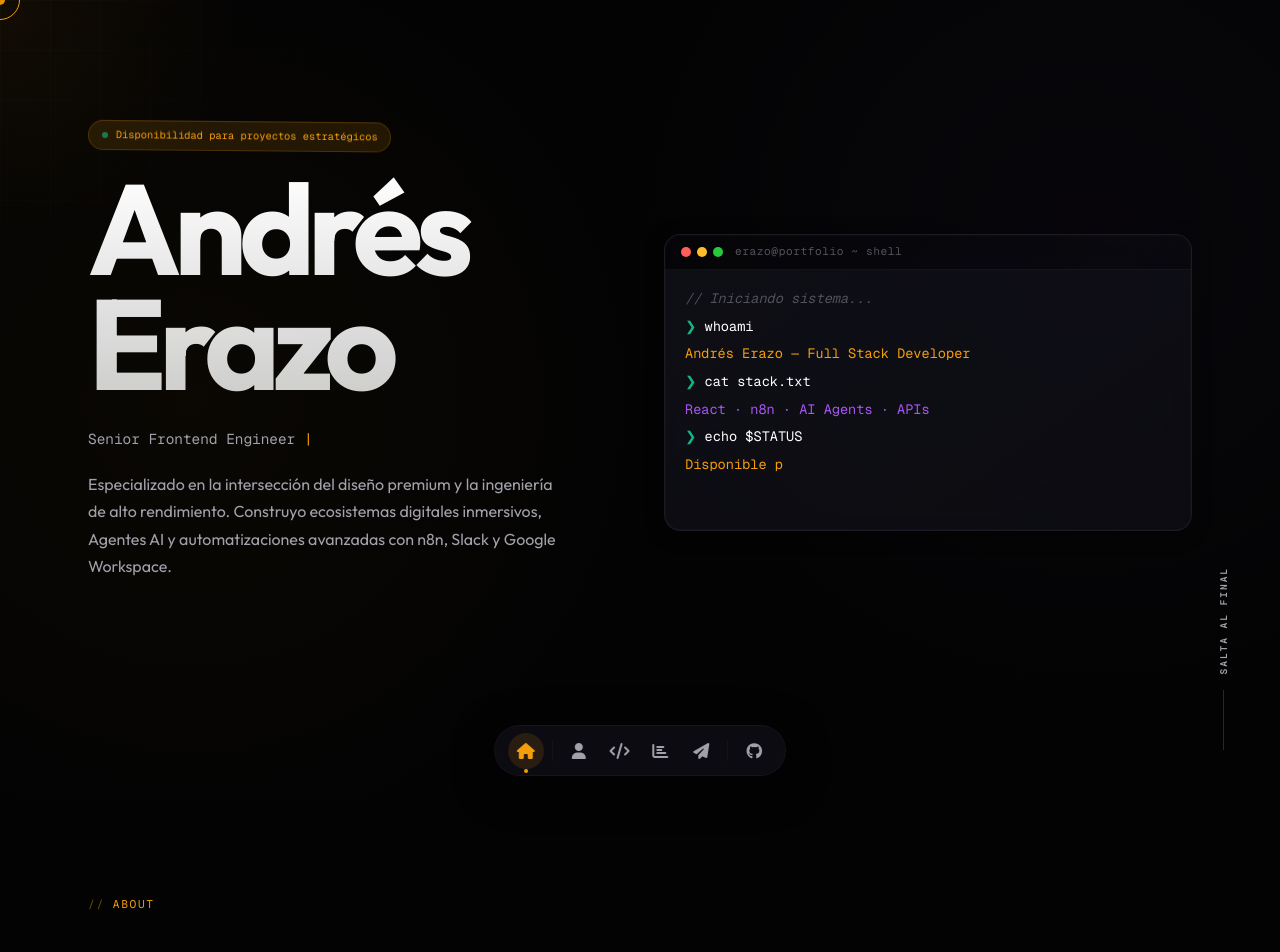
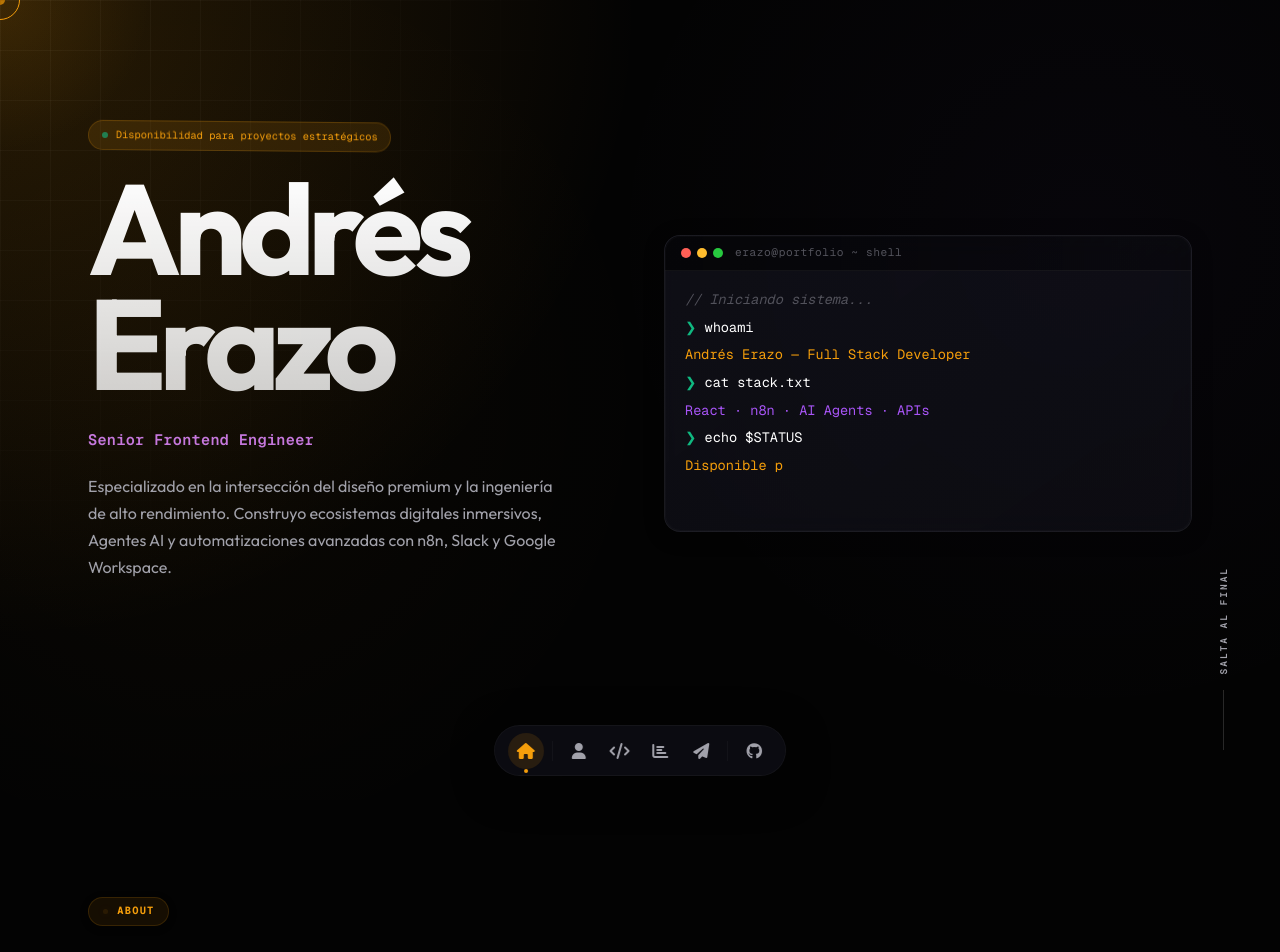
Before and after one commit to erazoandres/portafolio, a React (Vite) app: page / in a window 1280 px wide. Shown: the top 952 px of the page. Built offline with nearby package versions, Linux system fonts and the light colour scheme.

Commit message:
v3.5 Version estable, probando cambioos en scroll

```diff
--- a/src/components/HeroSection.jsx
+++ b/src/components/HeroSection.jsx
@@ -12,6 +12,8 @@ const NAME_TEXT = 'Andrés Erazo';
  */
 export default function HeroSection({ onNavigate }) {
   const [visibleLines, setVisibleLines] = useState([]);
+  const [displayedRole, setDisplayedRole] = useState('');
+  const ROLE_TEXT = 'Senior Frontend Engineer';
   const containerRef = useRef(null);
 
 
@@ -22,7 +24,15 @@ export default function HeroSection({ onNavigate }) {
 
     tl.from('.hero-badge', { y: -20, opacity: 0, duration: 0.6 })
       .from('.hero-name', { y: 30, opacity: 0, duration: 0.8, ease: 'back.out(1.7)' }, '-=0.4')
-      .from('.hero-role', { x: -20, opacity: 0, duration: 0.5 }, '-=0.4')
+      .to({}, {
+        duration: 1.2,
+        onUpdate: function() {
+          const progress = this.progress();
+          const charCount = Math.floor(progress * ROLE_TEXT.length);
+          setDisplayedRole(ROLE_TEXT.slice(0, charCount));
+        },
+        ease: 'none'
+      }, '-=0.2')
       .from('.hero-desc', { opacity: 0, y: 10, duration: 1 }, '-=0.2')
       .from('.hero-actions .btn', {
         y: 20,
@@ -81,7 +91,7 @@ export default function HeroSection({ onNavigate }) {
           </h1>
 
           <p className="hero-role">
-            Senior Frontend Engineer <span className="caret">|</span>
+            <span className="role-keyword">{displayedRole}</span><span className="caret">|</span>
           </p>
 
           <p className="hero-desc">
--- a/src/style.css
+++ b/src/style.css
@@ -106,7 +106,8 @@ img {
   content: '';
   position: absolute;
   inset: 0;
-  background: radial-gradient(600px circle at var(--mouse-x, 50%) var(--mouse-y, 50%), rgba(245, 158, 11, 0.06), transparent 40%);
+  background: radial-gradient(800px circle at var(--mouse-x, 50%) var(--mouse-y, 50%), rgba(245, 158, 11, 0.15), transparent 80%),
+              radial-gradient(300px circle at var(--mouse-x, 50%) var(--mouse-y, 50%), rgba(245, 158, 11, 0.1), transparent 50%);
   transition: opacity 0.3s ease;
 }
 
@@ -114,11 +115,11 @@ img {
 .void-bg .grid-lines {
   position: absolute;
   inset: 0;
-  background-image: linear-gradient(rgba(255, 255, 255, 0.03) 1px, transparent 1px), linear-gradient(90deg, rgba(255, 255, 255, 0.03) 1px, transparent 1px);
+  background-image: linear-gradient(rgba(255, 255, 255, 0.05) 1px, transparent 1px), linear-gradient(90deg, rgba(255, 255, 255, 0.05) 1px, transparent 1px);
   background-size: 50px 50px;
-  -webkit-mask-image: radial-gradient(400px circle at var(--mouse-x, 50vw) var(--mouse-y, 50vh), black, transparent 100%);
-  mask-image: radial-gradient(400px circle at var(--mouse-x, 50vw) var(--mouse-y, 50vh), black, transparent 100%);
-  opacity: 0.6;
+  -webkit-mask-image: radial-gradient(600px circle at var(--mouse-x, 50vw) var(--mouse-y, 50vh), black 10%, transparent 100%);
+  mask-image: radial-gradient(600px circle at var(--mouse-x, 50vw) var(--mouse-y, 50vh), black 10%, transparent 100%);
+  opacity: 0.8;
 }
 
 /* ─── SCROLL PROGRESS ─── */
@@ -156,20 +157,32 @@ img {
 }
 
 .section-label {
+  display: inline-flex;
+  align-items: center;
+  gap: 0.6rem;
   font-family: var(--font-mono);
-  font-size: 0.7rem;
-  letter-spacing: 0.15em;
+  font-size: 0.65rem;
+  font-weight: 700;
   text-transform: uppercase;
+  letter-spacing: 0.12em;
   color: var(--accent);
-  margin-bottom: 0.75rem;
-  display: flex;
-  align-items: center;
-  gap: 0.5rem;
+  margin-bottom: 1.5rem;
+  padding: 0.35rem 0.85rem;
+  background: rgba(245, 158, 11, 0.08);
+  border: 1px solid rgba(245, 158, 11, 0.15);
+  border-radius: 999px;
+  backdrop-filter: blur(4px);
+  box-shadow: 0 2px 8px rgba(0, 0, 0, 0.2);
 }
 
 .section-label::before {
-  content: '//';
-  opacity: 0.5;
+  content: '';
+  width: 5px;
+  height: 5px;
+  background: var(--accent);
+  border-radius: 50%;
+  box-shadow: 0 0 10px var(--accent);
+  animation: blink-caret 2s infinite;
 }
 
 .section-heading {
@@ -488,20 +501,26 @@ img {
 
 .hero-role {
   font-family: var(--font-mono);
-  font-size: 0.9rem;
+  font-size: 0.95rem;
   color: var(--text-secondary);
+  letter-spacing: 0.02em;
+}
+
+.role-keyword {
+  color: #c678dd; /* Classic IDE Reserved Keyword Purple */
+  font-weight: 600;
 }
 
 .hero-role .caret {
   color: var(--accent);
-  /* animation: film-grain 8s steps(10) infinite; */
+  animation: blink-caret 1s step-end infinite;
 }
 
 @keyframes blink-caret {
-  50% {
-    opacity: 0
-  }
-}
+  50% { opacity: 0; }
+}
+
+
 
 .hero-desc {
   font-size: 1rem;
```
